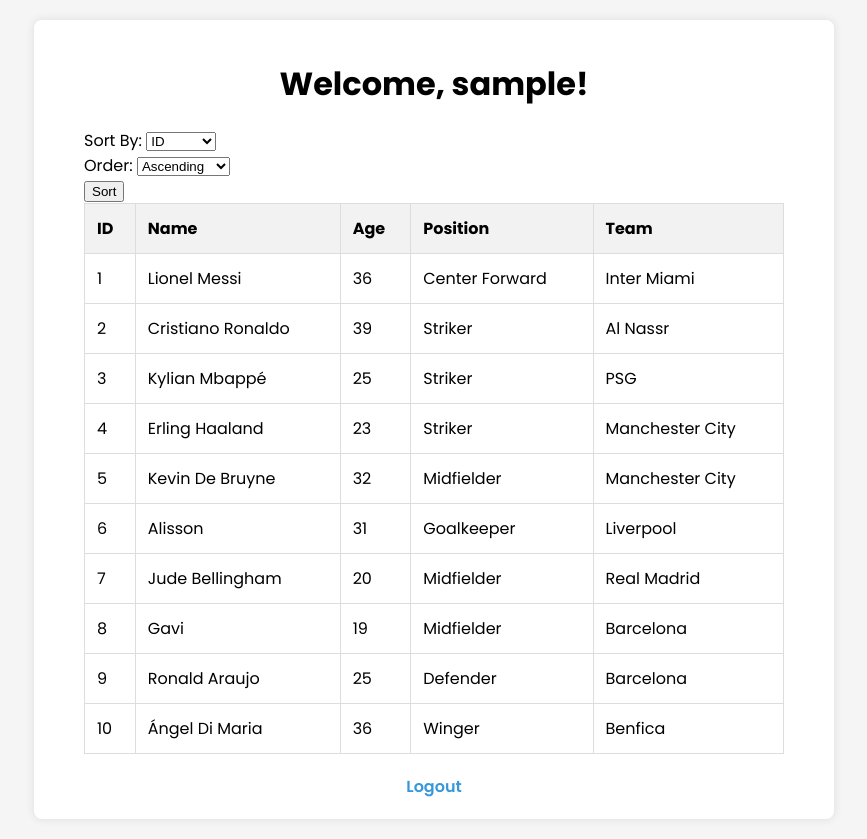
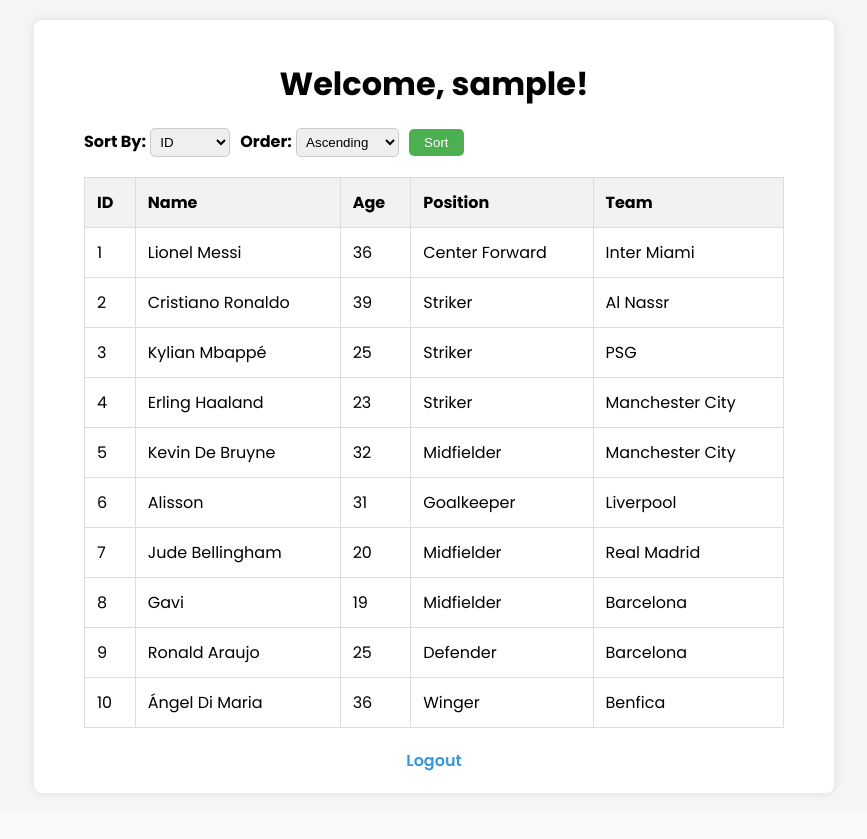
Before and after one commit to lobYno/repozitar, a PHP site: page /welcome.php in a window 1280 px wide. Shown: the whole page, without its empty margins (206-1073 px from the left). After the commit the page ends 795 px from the top, so only its background shows below. Run offline with PHP 8.4, Linux system fonts and the light colour scheme; the visitor is signed in with stand-in values (Sample User, id 1); data comes from the database, SQL or seed files in the repository.

Commit message:
Update welcome.css

```diff
--- a/welcome.css
+++ b/welcome.css
@@ -47,6 +47,40 @@ h1 {
     margin-bottom: 20px;
 }
 
+.sorting-form {
+    margin-bottom: 20px;
+    display: flex;
+    align-items: center;
+}
+
+.sorting-form div {
+    margin-right: 10px;
+}
+
+.sorting-form label {
+    font-weight: bold;
+}
+
+.sorting-form select {
+    padding: 5px;
+    border: 1px solid #ccc;
+    border-radius: 5px;
+}
+
+.sorting-form button {
+    padding: 6px 15px;
+    background-color: #4CAF50;
+    color: white;
+    border: none;
+    border-radius: 5px;
+    cursor: pointer;
+}
+
+.sorting-form button:hover {
+    background-color: #45a049;
+}
+
+
 table {
     width: 100%;
     border-collapse: collapse;
```
